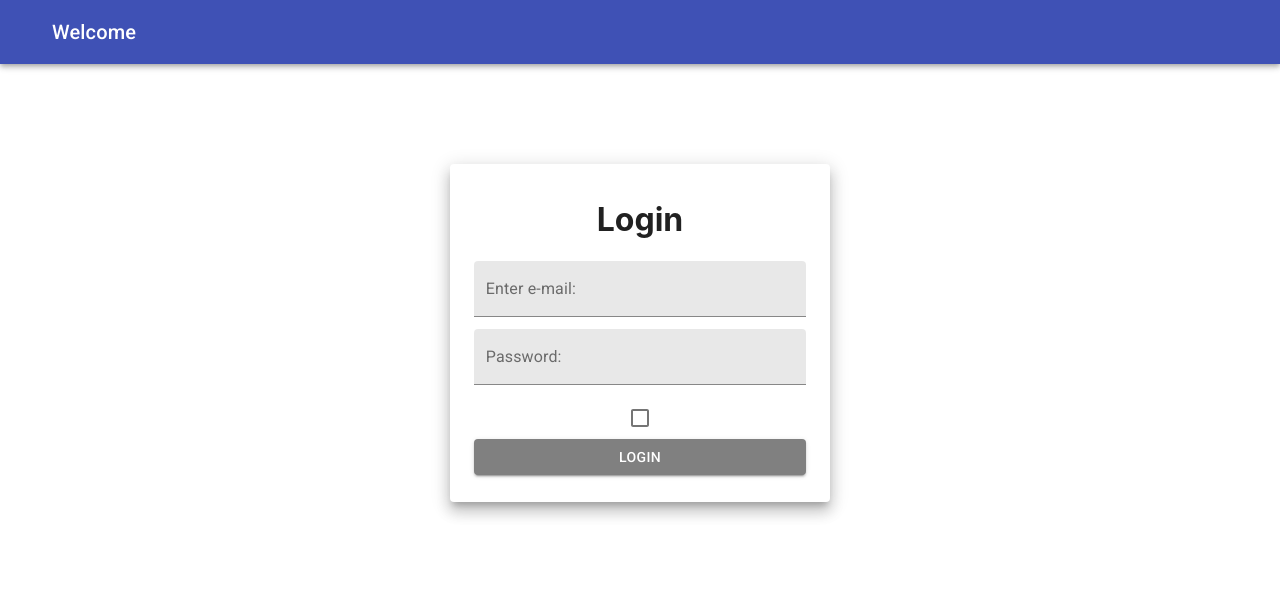
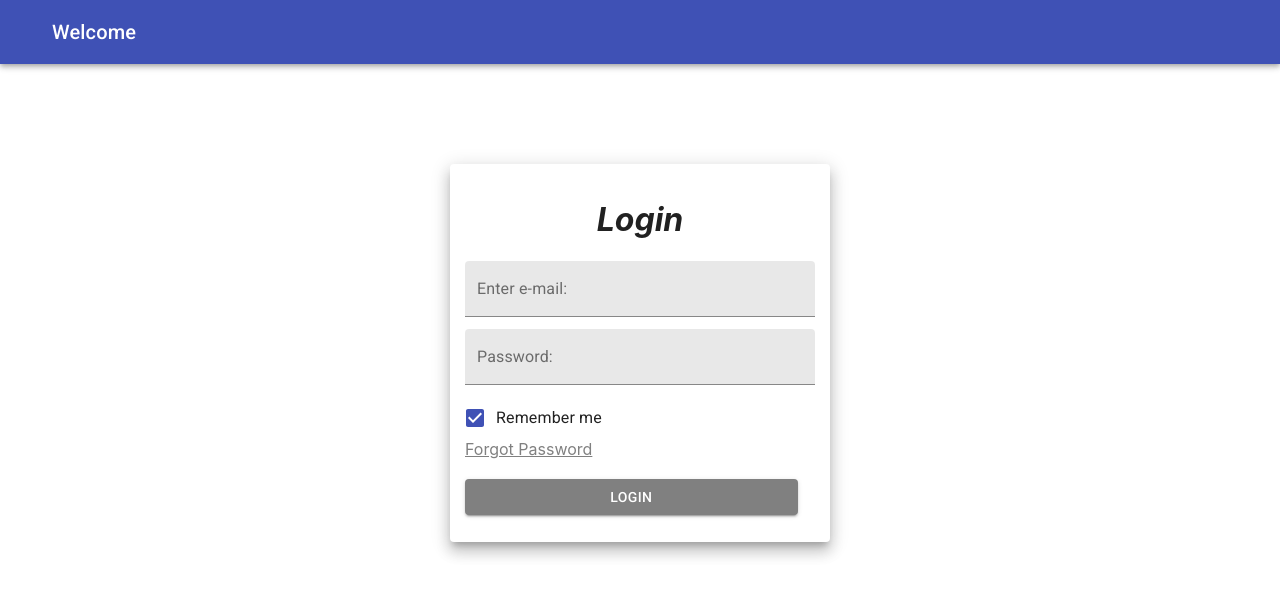
Before and after one commit to waseem602/material-ui-and-chartjs, a React (Create React App) app: page / in a window 1280 px wide. Shown: the top 596 px of the page. Built offline with nearby package versions, Linux system fonts and the light colour scheme.

Commit message:
added <a> tag for forgot password link

```diff
--- a/src/App.css
+++ b/src/App.css
@@ -1,38 +1,7 @@
-.App {
+.header {
+  font-style: italic;
   text-align: center;
 }
-
-.App-logo {
-  height: 40vmin;
-  pointer-events: none;
+a {
+  color: grey;
 }
-
-@media (prefers-reduced-motion: no-preference) {
-  .App-logo {
-    animation: App-logo-spin infinite 20s linear;
-  }
-}
-
-.App-header {
-  background-color: #282c34;
-  min-height: 100vh;
-  display: flex;
-  flex-direction: column;
-  align-items: center;
-  justify-content: center;
-  font-size: calc(10px + 2vmin);
-  color: white;
-}
-
-.App-link {
-  color: #61dafb;
-}
-
-@keyframes App-logo-spin {
-  from {
-    transform: rotate(0deg);
-  }
-  to {
-    transform: rotate(360deg);
-  }
-}
--- a/src/App.js
+++ b/src/App.js
@@ -1,9 +1,14 @@
 import "./App.css";
 import React from "react";
 import { makeStyles } from "@material-ui/core/styles";
-import { Paper, TextField, Button } from "@material-ui/core";
+import {
+  Paper,
+  TextField,
+  Button,
+  Checkbox,
+  FormControlLabel,
+} from "@material-ui/core";
 import ButtonAppBar from "./NavBar.js";
-import Checkbox from "@material-ui/core/Checkbox";
 
 // I have installed material ui core and material ui icons from material-ui.com to include material ui features in this react app. these are installed separately in every rect app in order to use it. These are not installed globally as we may use bootstrap or some other thing in our app.
 // for reference on material ui go to https://material-ui.com
@@ -15,10 +20,10 @@ const useStyles = makeStyles((theme) => ({
     backgroundColor: "white",
     margin: "0 auto",
     marginTop: 100,
-    textAlign: "center",
+    textAlign: "left",
   },
   input: {
-    width: "95%",
+    width: "100%",
     marginBottom: 12,
     backgroundColor: "white",
   },
@@ -34,11 +39,20 @@ const useStyles = makeStyles((theme) => ({
 
 function App() {
   const classes = useStyles();
+  const [state, setState] = React.useState({
+    checkedA: true,
+    checkedB: true,
+    checkedF: true,
+    checkedG: true,
+  });
+  const handleChange = (event) => {
+    setState({ ...state, [event.target.name]: event.target.checked });
+  };
   return (
     <div className={classes.root}>
       <ButtonAppBar />
       <Paper elevation={10} className={classes.paper}>
-        <h1>Login</h1>
+        <h1 className="header">Login</h1>
         <form className={classes.root} noValidate autoComplete="off">
           <TextField
             id="filled-basic"
@@ -50,13 +64,27 @@ function App() {
             id="filled-basic"
             label="Password:"
             variant="filled"
+            hintText="Password"
+            floatingLabelText="Password"
             className={classes.input}
+            type="password"
           />
-          <Checkbox
-            color="primary"
-            inputProps={{ "aria-label": "secondary checkbox" }}
-            className={classes.checkbox}
+
+          <FormControlLabel
+            control={
+              <Checkbox
+                checked={state.checkedB}
+                onChange={handleChange}
+                name="checkedB"
+                color="primary"
+              />
+            }
+            label="Remember me"
           />
+          <br />
+          <a href="https://forgotPassword">Forgot Password</a>
+          <br />
+          <br />
           <Button
             variant="contained"
             color="primary"
```
